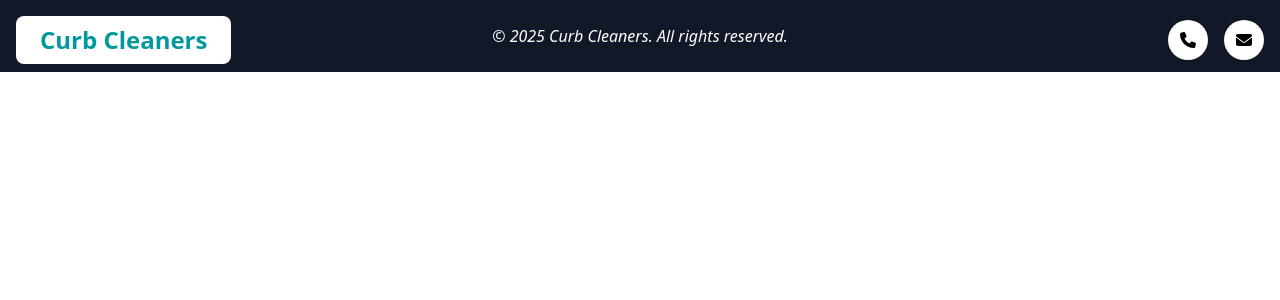
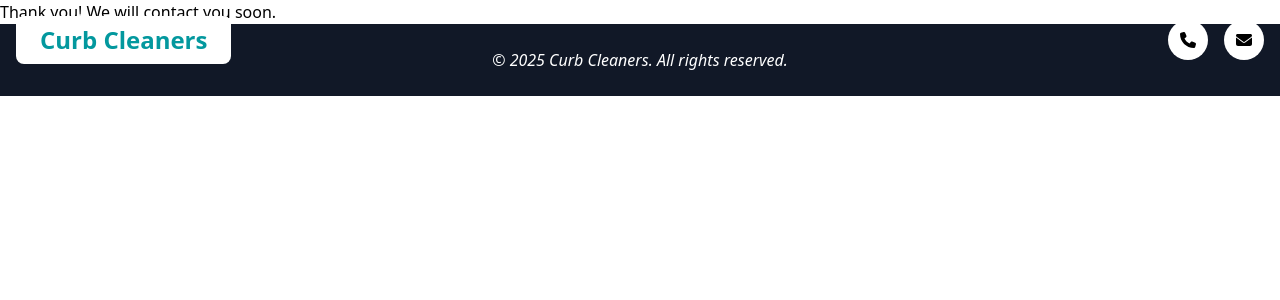
Before and after one commit to ejmichael/digital-product-store, a React (Create React App) app in the folder client/: page /thank-you in a window 1280 px wide. Shown: the top 300 px of the page. Built offline with nearby package versions, Linux system fonts and the light colour scheme.

Commit message:
Added google tag

```diff
--- a/client/src/App.js
+++ b/client/src/App.js
@@ -23,6 +23,7 @@ import ReactGA from 'react-ga4';
 import AnalyticsTracker from './AnalyticsTracker';
 import PaymentSuccess from './pages/PaymentSuccess';
 import PaymentCancelled from './pages/PaymentCancelled';
+import LeadSubmitted from './pages/LeadSubmitted';
 
 function App() {
 
@@ -37,6 +38,7 @@ function App() {
       <Navbar/>
       <Routes>
         <Route exact path='/' element={<Home/>} />
+        <Route exact path='/thank-you' element={<LeadSubmitted/>} />
         {/* <Route path="/profile/:section" element={<PrivateRoute><Profile/></PrivateRoute>} /> Dynamic section */}
         {/* <Route path='/profile' element={<PrivateRoute><Profile/></PrivateRoute>} /> */}
         {/* <Route path="/orders/:orderId" element={<PrivateRoute><OrderDetails/></PrivateRoute>} /> */}
--- a/client/src/components/Hero.jsx
+++ b/client/src/components/Hero.jsx
@@ -1,6 +1,6 @@
 import axios from 'axios';
 import React, { useState } from 'react';
-import { Link } from 'react-router-dom';
+import { Link, useNavigate } from 'react-router-dom';
 
 const Hero = () => {
 
@@ -12,6 +12,8 @@ const Hero = () => {
     description: '',
     service:'pressure-washing'
   })
+
+  const navigate = useNavigate()
 
   const [leadCaptured, setLeadCaptured] = useState(false)
 
@@ -53,6 +55,8 @@ const Hero = () => {
       }
     } catch (error) {
       console.log(error.message)
+    } finally{
+      navigate('/thank-you')
     }
   }
 
--- /dev/null
+++ b/client/src/pages/LeadSubmitted.jsx
@@ -0,0 +1,11 @@
+import React from 'react'
+
+const LeadSubmitted = () => {
+  return (
+    <div className=''>
+        Thank you! We will contact you soon.
+    </div>
+  )
+}
+
+export default LeadSubmitted
```
Also changed, not shown: client/public/index.html (indentation only).
